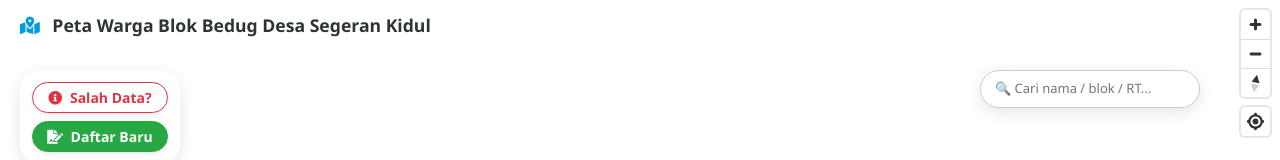
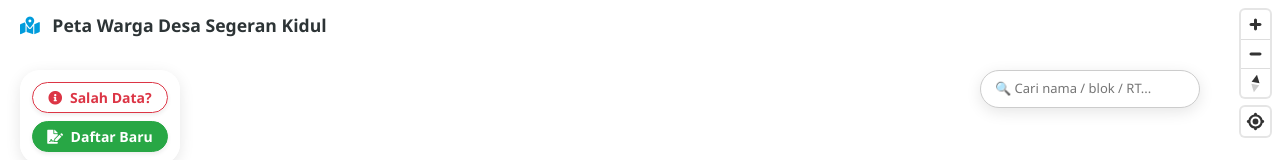
Before and after one commit to fatkhurrokhmanid/peta-warga, a plain HTML site: page index.html in a window 1280 px wide. Shown: the top 160 px of the page. Drawn offline with nearby package versions, Linux system fonts and the light colour scheme; no server answers.

Commit message:
Update index.html

```diff
--- a/index.html
+++ b/index.html
@@ -55,7 +55,7 @@
         <div class="map-header-no-card" style="position:absolute; top:15px; left:20px; right:20px; z-index:1000;">
             <h6 class="m-0 font-weight-bold" style="color:#2d3436; text-shadow:1px 1px 4px white; font-size:1.1rem;">
                 <i class="fa fa-map-marked-alt mr-2" style="color:#009cdc;"></i>
-                Peta Warga Blok Bedug Desa Segeran Kidul
+                Peta Warga Desa Segeran Kidul
             </h6>
         </div>
 
```
